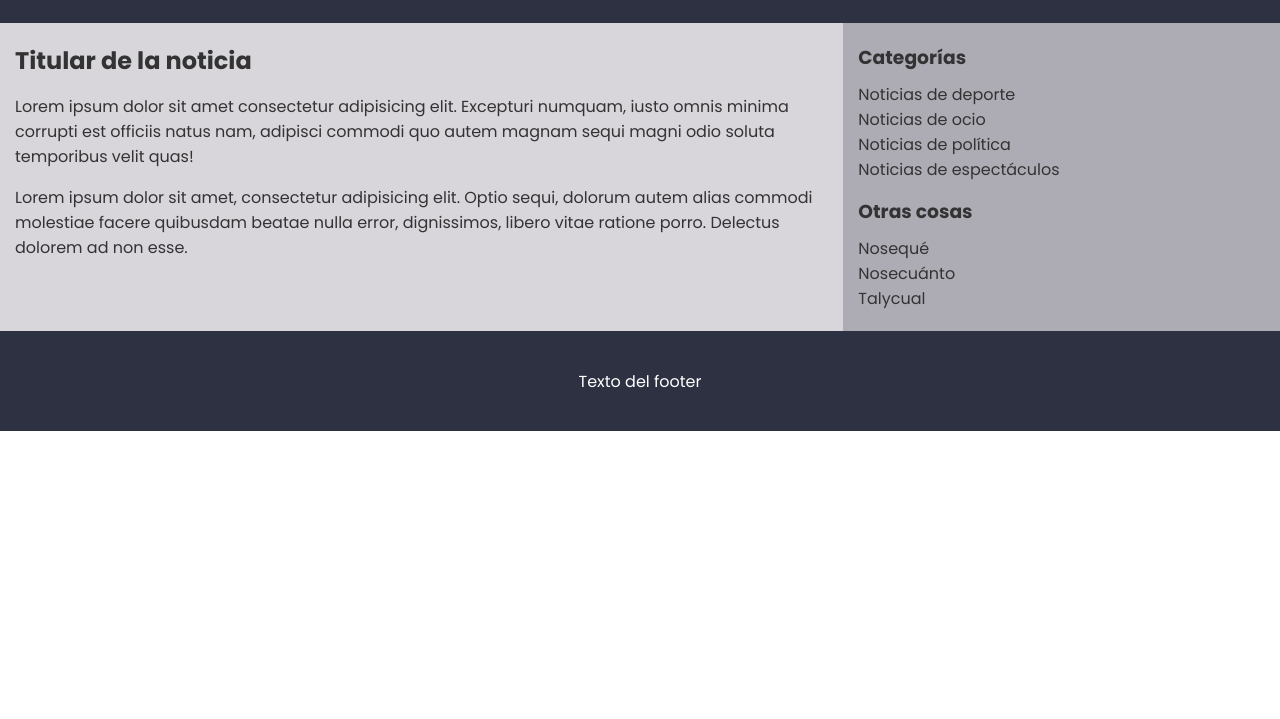
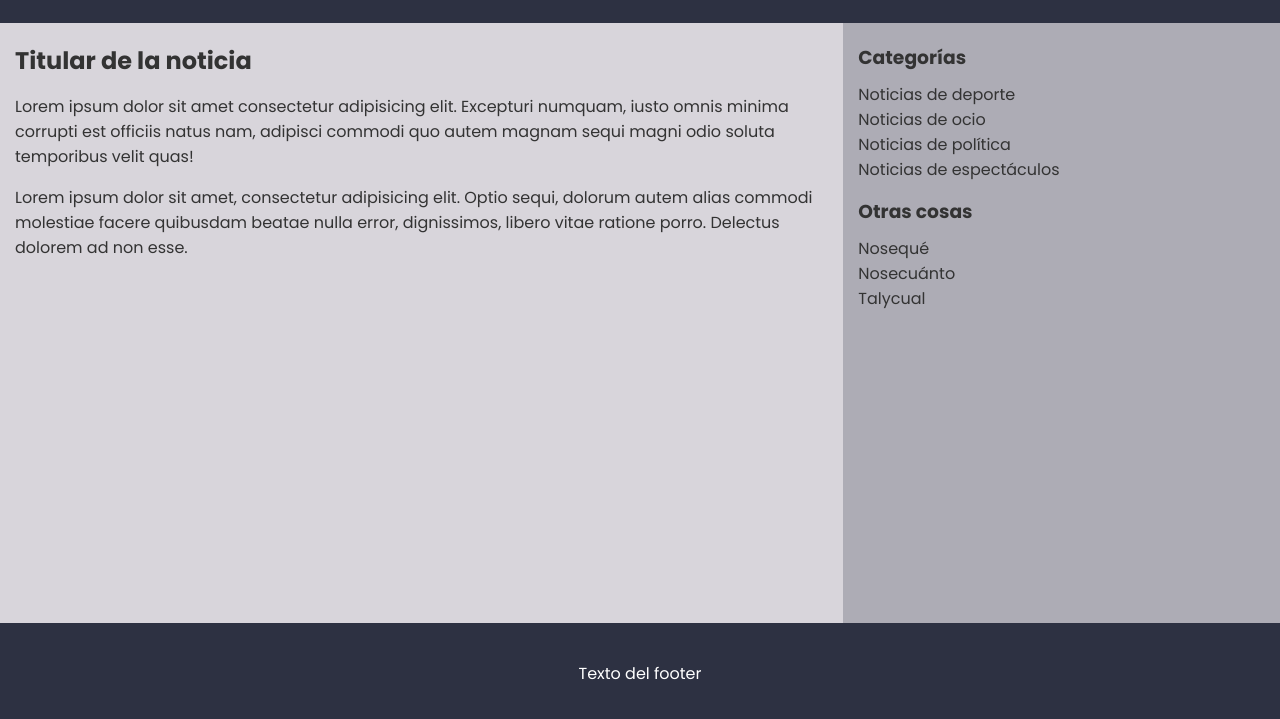
Before and after one commit to ACABADO-full-stack-react-3edicion/c1-ejercicio6-layout-corregido, a plain HTML site: page index.html in a window 1280 px wide. Shown: the part 77-796 px from the top of the page. Drawn offline with Linux system fonts and the light colour scheme.

Commit message:
Foquin fullheight

```diff
--- a/css/estilos.css
+++ b/css/estilos.css
@@ -3,6 +3,7 @@
   --color-fondo-principal: #d8d5db;
   --color-fondo-secundario: #adacb5;
   --color-texto: #333;
+  --altura-cabecera-pie: 100px;
 }
 * {
   box-sizing: border-box;
@@ -31,7 +32,7 @@ h3 {
 .pie {
   background-color: var(--color-principal);
   color: #fff;
-  height: 100px;
+  height: var(--altura-cabecera-pie);
   display: flex;
   align-items: center;
 }
@@ -63,3 +64,6 @@ h3 {
 .principal {
   flex: 2;
 }
+.contenedor-principal {
+  min-height: calc(100vh - var(--altura-cabecera-pie) * 2);
+}
--- a/index.html
+++ b/index.html
@@ -13,6 +13,7 @@
     <title>Ejercicio layout</title>
   </head>
   <body>
+    <div class="contenedor-general">
       <header class="bloque cabecera">
         <h1>Título</h1>
       </header>
@@ -21,15 +22,15 @@
           <h2>Titular de la noticia</h2>
           <p>
             Lorem ipsum dolor sit amet consectetur adipisicing elit. Excepturi
-          numquam, iusto omnis minima corrupti est officiis natus nam, adipisci
-          commodi quo autem magnam sequi magni odio soluta temporibus velit
-          quas!
+            numquam, iusto omnis minima corrupti est officiis natus nam,
+            adipisci commodi quo autem magnam sequi magni odio soluta temporibus
+            velit quas!
           </p>
           <p>
-          Lorem ipsum dolor sit amet, consectetur adipisicing elit. Optio sequi,
-          dolorum autem alias commodi molestiae facere quibusdam beatae nulla
-          error, dignissimos, libero vitae ratione porro. Delectus dolorem ad
-          non esse.
+            Lorem ipsum dolor sit amet, consectetur adipisicing elit. Optio
+            sequi, dolorum autem alias commodi molestiae facere quibusdam beatae
+            nulla error, dignissimos, libero vitae ratione porro. Delectus
+            dolorem ad non esse.
           </p>
         </main>
         <aside class="bloque sidebar">
@@ -53,5 +54,6 @@
         </aside>
       </div>
       <footer class="bloque pie">Texto del footer</footer>
+    </div>
   </body>
 </html>
```
Lines whose indentation alone changed are shown as unchanged.
